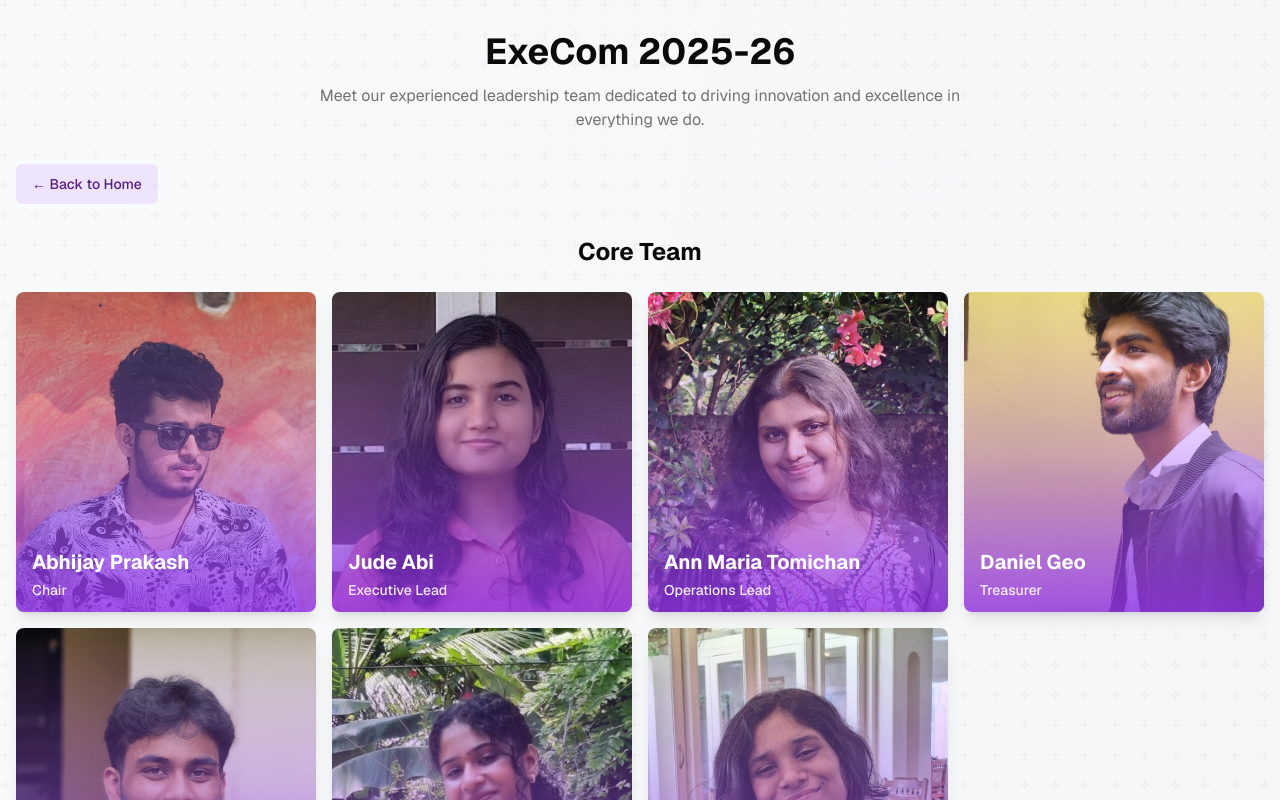
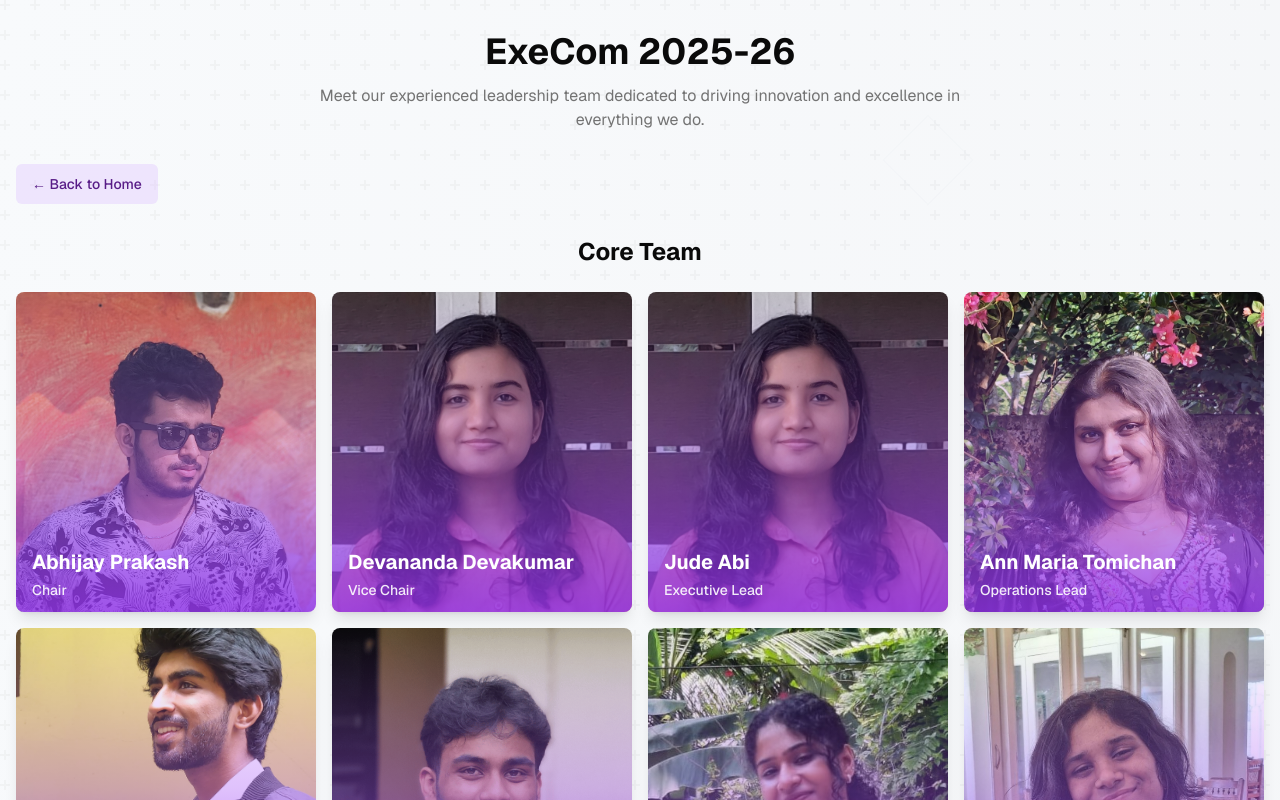
Before and after one commit to jeevan-korah/fhc-official-website, a Next.js app: page /execom25 in a window 1280 px wide. Shown: the top 800 px of the page. Built offline with nearby package versions, Linux system fonts and the light colour scheme.

Commit message:
order fix ex:

```diff
--- a/app/execom25/page.tsx
+++ b/app/execom25/page.tsx
@@ -19,6 +19,13 @@ const committeeMembers: CommitteeMember[] = [
     title: "Chair",
     category: "Core Team",
     image: "/Execom25/Ex/abhijay.jpg?height=400&width=300",
+  },
+  {
+    id: "2",
+    name: "Devananda Devakumar",
+    title: "Vice Chair",
+    category: "Core Team",
+    image: "/Execom25/Ex/devananda.jpg?height=400&width=300",
   },
   {
     id: "3",
```
